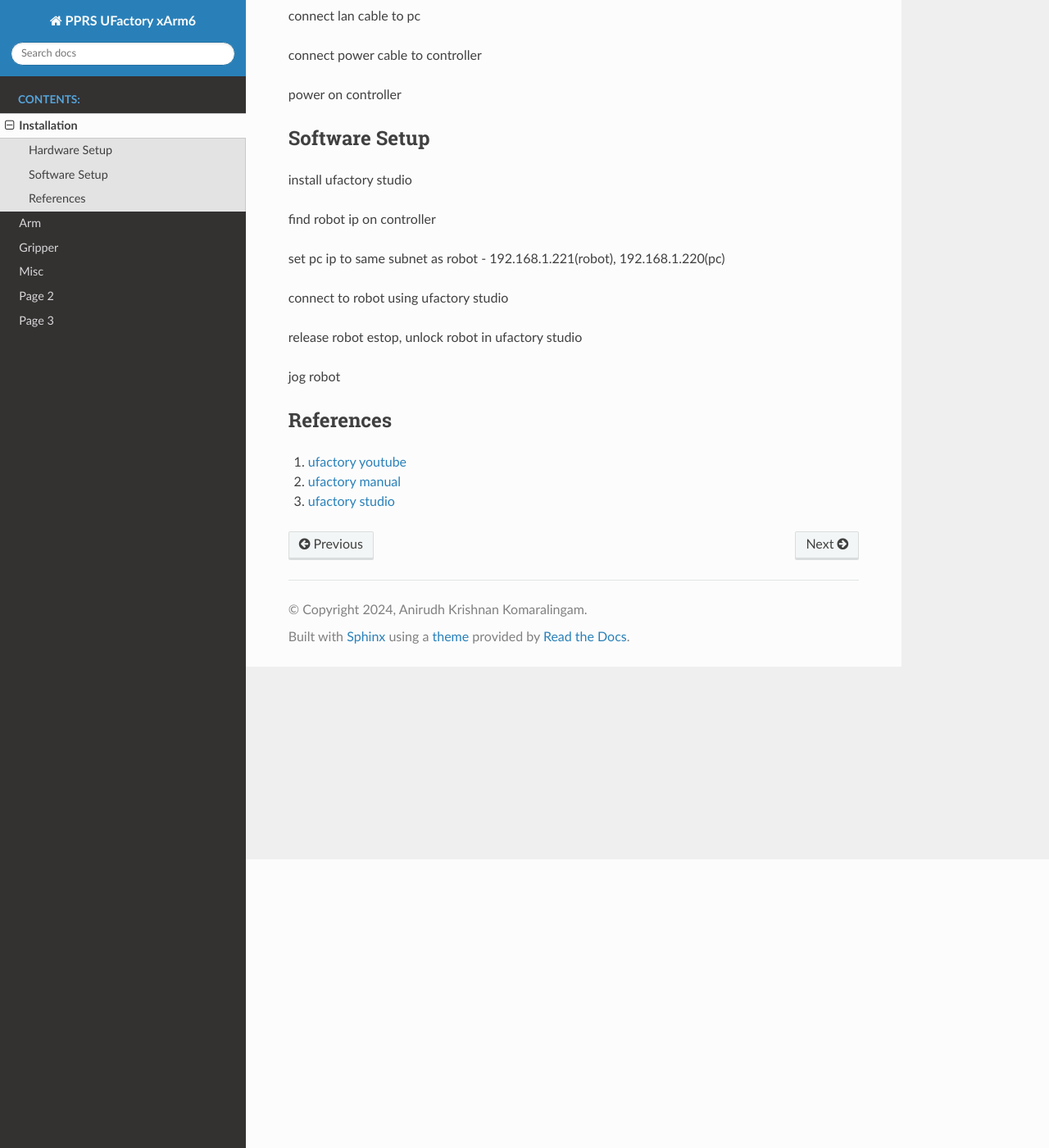
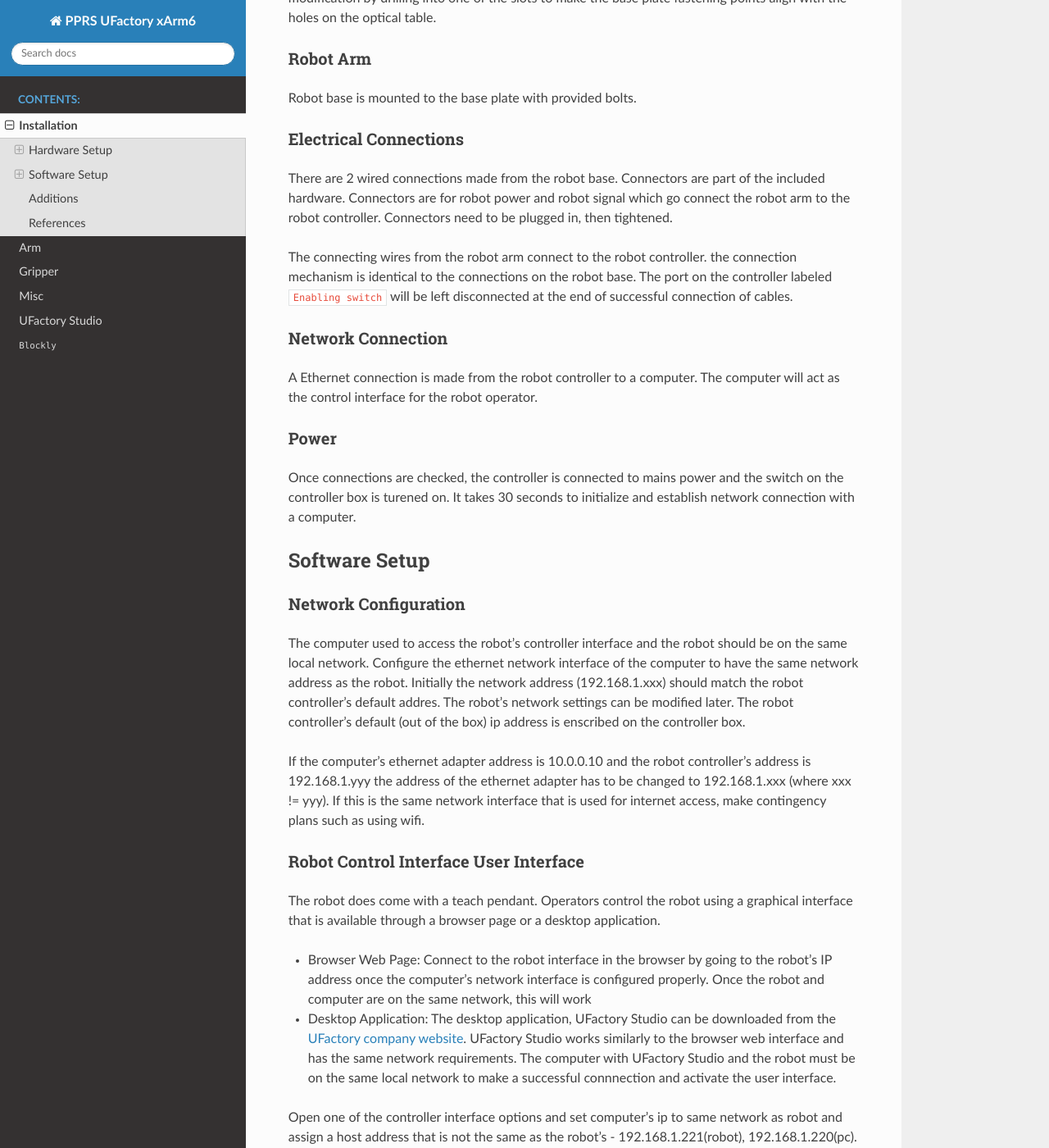
Before and after one commit to anikk94/PPRS_uFactory_xArm, a Sphinx documentation site: the page built from doc/content/installation.md, in a window 1280 px wide and 1400 px high, scrolled down 352 px. Shown: the whole window at 82% size. Built offline with Sphinx 7.4.7 and the Read the Docs theme 2.0.0, drawn with Linux system fonts in a browser that asks for light colours; some of the changed text lies outside the part shown.

Commit message:
installation page content

```diff
--- a/doc/content/installation.md
+++ b/doc/content/installation.md
@@ -1,31 +1,44 @@
 # Installation
 
 ## Hardware Setup
-mount base plate to table
+Steps followed to install the robot hardware
 
-mount robot to base plate
+#### Base Plate
+Fix Base Plate to a table. An optical table with 1 inch hole grid is used. Base Plate required modification by drilling into one of the slots to make the base plate fastening points align with the holes on the optical table.
 
-connect robot power, signal to controller
+#### Robot Arm
+Robot base is mounted to the base plate with provided bolts.
 
-connect lan cable to pc
+#### Electrical Connections
+There are 2 wired connections made from the robot base. Connectors are part of the included hardware. Connectors are for robot power and robot signal which go connect the robot arm to the robot controller. Connectors need to be plugged in, then tightened.
 
-connect power cable to controller
+The connecting wires from the robot arm connect to the robot controller. the connection mechanism is identical to the connections on the robot base. The port on the controller labeled `Enabling switch` will be left disconnected at the end of successful connection of cables.
 
-power on controller
+#### Network Connection
+A Ethernet connection is made from the robot controller to a computer. The computer will act as the control interface for the robot operator.
+
+#### Power
+Once connections are checked, the controller is connected to mains power and the switch on the controller box is turened on. It takes 30 seconds to initialize and establish network connection with a computer.
+
+## Software Setup
+#### Network Configuration
+The computer used to access the robot's controller interface and the robot should be on the same local network. Configure the ethernet network interface of the computer to have the same network address as the robot. Initially the network address (192.168.1.xxx) should match the robot controller's default addres. The robot's network settings can be modified later. The robot controller's default (out of the box) ip address is enscribed on the controller box.
+
+If the computer's ethernet adapter address is 10.0.0.10 and the robot controller's address is 192.168.1.yyy the address of the ethernet adapter has to be changed to 192.168.1.xxx (where xxx != yyy). If this is the same network interface that is used for internet access, make contingency plans such as using wifi.
 
 
-## Software Setup
-install ufactory studio
+#### Robot Control Interface User Interface
+The robot does come with a teach pendant. Operators control the robot using a graphical interface that is available through a browser page or a desktop application.
 
-find robot ip on controller
+- Browser Web Page: Connect to the robot interface in the browser by going to the robot's IP address once the computer's network interface is configured properly. Once the robot and computer are on the same network, this will work
 
-set pc ip to same subnet as robot - 192.168.1.221(robot), 192.168.1.220(pc)
+- Desktop Application: The desktop application, UFactory Studio can be downloaded from the [UFactory company website](https://www.ufactory.cc/ufactory-studio/). UFactory Studio works similarly to the browser web interface and has the same network requirements. The computer with UFactory Studio and the robot must be on the same local network to make a successful connnection and activate the user interface.
 
-connect to robot using ufactory studio
 
-release robot estop, unlock robot in ufactory studio
+Open one of the controller interface options and set computer's ip to same network as robot and assign a host address that is not the same as the robot's - 192.168.1.221(robot), 192.168.1.220(pc). Connect to robot. Release robot estop, unlock robot in graphical interface and change the world (start by jogging the robot).
 
-jog robot
+## Additions
+1. realsense camera mount for ufactory
 
 
 ## References
--- a/doc/content/page3.md
+++ /dev/null
@@ -1,3 +0,0 @@
-# Page 3
-
-Dummy Page
```
Also changed, not shown: doc/content/page2.md (deleted, +0 -3 lines), doc/content/programming.md (added, +2 -0 lines), doc/content/ufactory-studio.md (added, +4 -0 lines), doc/index.rst (+7 -2 lines).
